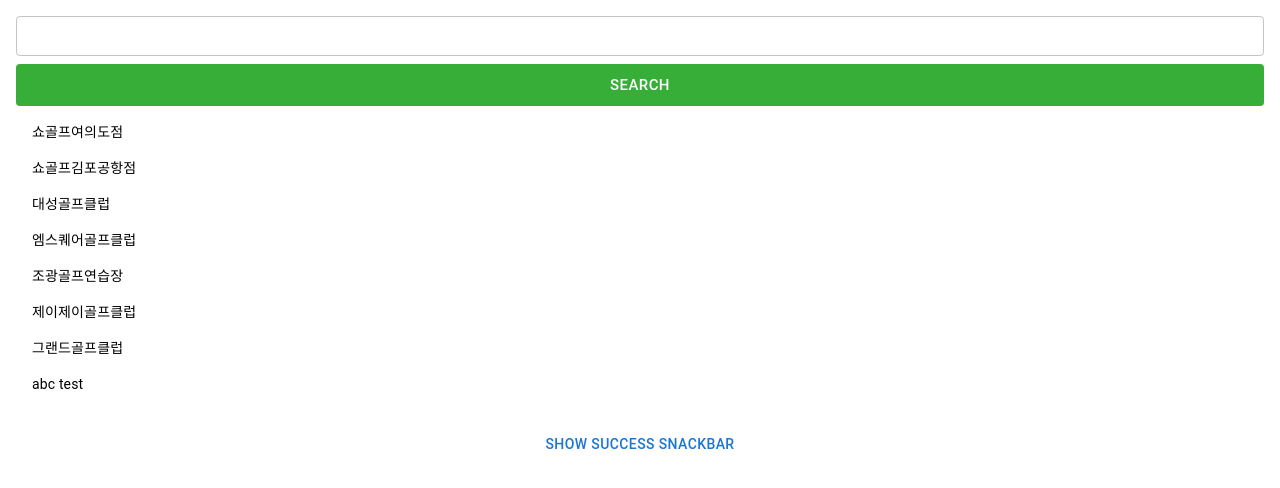
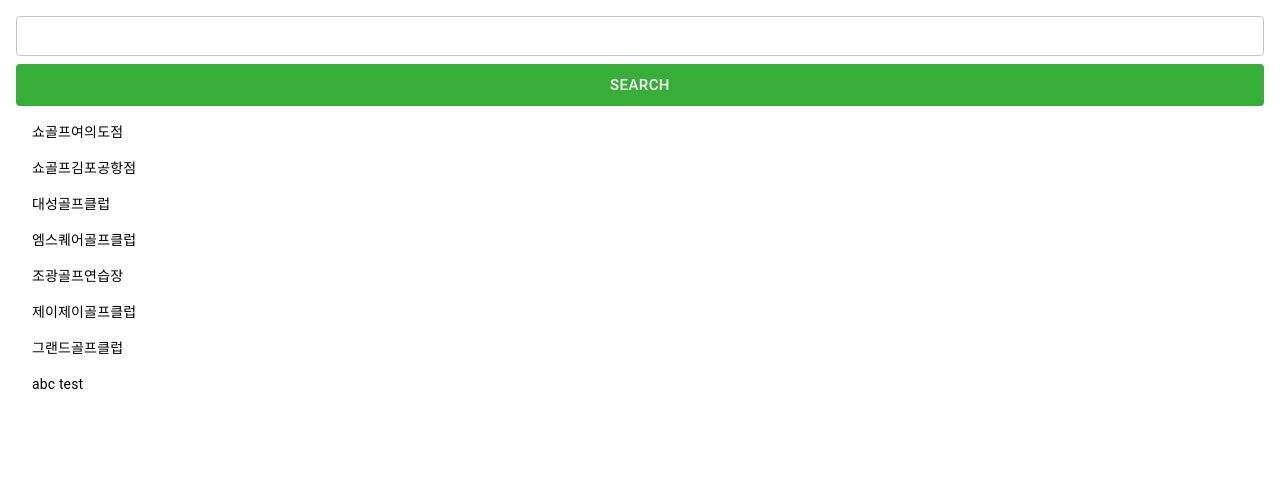
Before and after one commit to ljb2727/driving_range, a React (Create React App) app: page / in a window 1280 px wide. Shown: the top 488 px of the page. Built offline with nearby package versions, Linux system fonts and the light colour scheme.

Commit message:
스낵으로 대충 마무리

```diff
--- a/src/components/Search.jsx
+++ b/src/components/Search.jsx
@@ -30,6 +30,7 @@ const golf = [
 export default function Search() {
   const [list, setList] = useState(golf); //복사된 골프장 리스트
   const [value, setValue] = useState(""); //검색창 벨류
+  const [snack, setSnack] = useState(false);
 
   let copyList = [...golf];
 
@@ -56,6 +57,11 @@ export default function Search() {
   //검색버튼
   const onSearch = (event) => {
     console.log("검색버튼");
+
+    setSnack(false);
+    setTimeout(() => {
+      setSnack(true);
+    }, 10);
   };
 
   return (
@@ -117,8 +123,7 @@ export default function Search() {
           })}
         </List>
       </Box>
-
-      <Snackbar text="dsfkljdlkfj" open={true} />
+      {snack && <Snackbar text="입력한 골프장이 없습니다." />}
     </>
   );
 }
--- a/src/components/Snackbar.jsx
+++ b/src/components/Snackbar.jsx
@@ -1,29 +1,47 @@
-import React from "react";
+import * as React from "react";
 import Button from "@mui/material/Button";
-import { SnackbarProvider, useSnackbar } from "notistack";
+import Snackbar from "@mui/material/Snackbar";
+import IconButton from "@mui/material/IconButton";
+import CloseIcon from "@mui/icons-material/Close";
 
-function MyApp({ text = "알림" }) {
-  const { enqueueSnackbar } = useSnackbar();
+export default function SimpleSnackbar({ text }) {
+  const [open, setOpen] = React.useState(true);
 
-  const handleClickVariant = (variant, text) => () => {
-    // variant could be success, error, warning, info, or default
-    enqueueSnackbar(text, { variant });
+  const handleClick = () => {
+    setOpen(true);
   };
 
-  return (
+  const handleClose = (event, reason) => {
+    if (reason === "clickaway") {
+      return;
+    }
+
+    setOpen(false);
+  };
+
+  const action = (
     <React.Fragment>
-      <Button onClick={handleClickVariant("error", text)}>
-        Show success snackbar
-      </Button>
+      <IconButton
+        size="small"
+        aria-label="close"
+        color="inherit"
+        onClick={handleClose}
+      >
+        <CloseIcon fontSize="small" />
+      </IconButton>
     </React.Fragment>
   );
-}
 
-export default function IntegrationNotistack({ text }) {
-  console.log(text);
   return (
-    <SnackbarProvider maxSnack={3} autoHideDuration={3000}>
-      <MyApp text={text} />
-    </SnackbarProvider>
+    <div>
+      <Snackbar
+        open={open}
+        autoHideDuration={2000}
+        onClose={handleClose}
+        message={text}
+        action={action}
+        anchorOrigin={{ vertical: "bottom", horizontal: "center" }}
+      />
+    </div>
   );
 }
```
